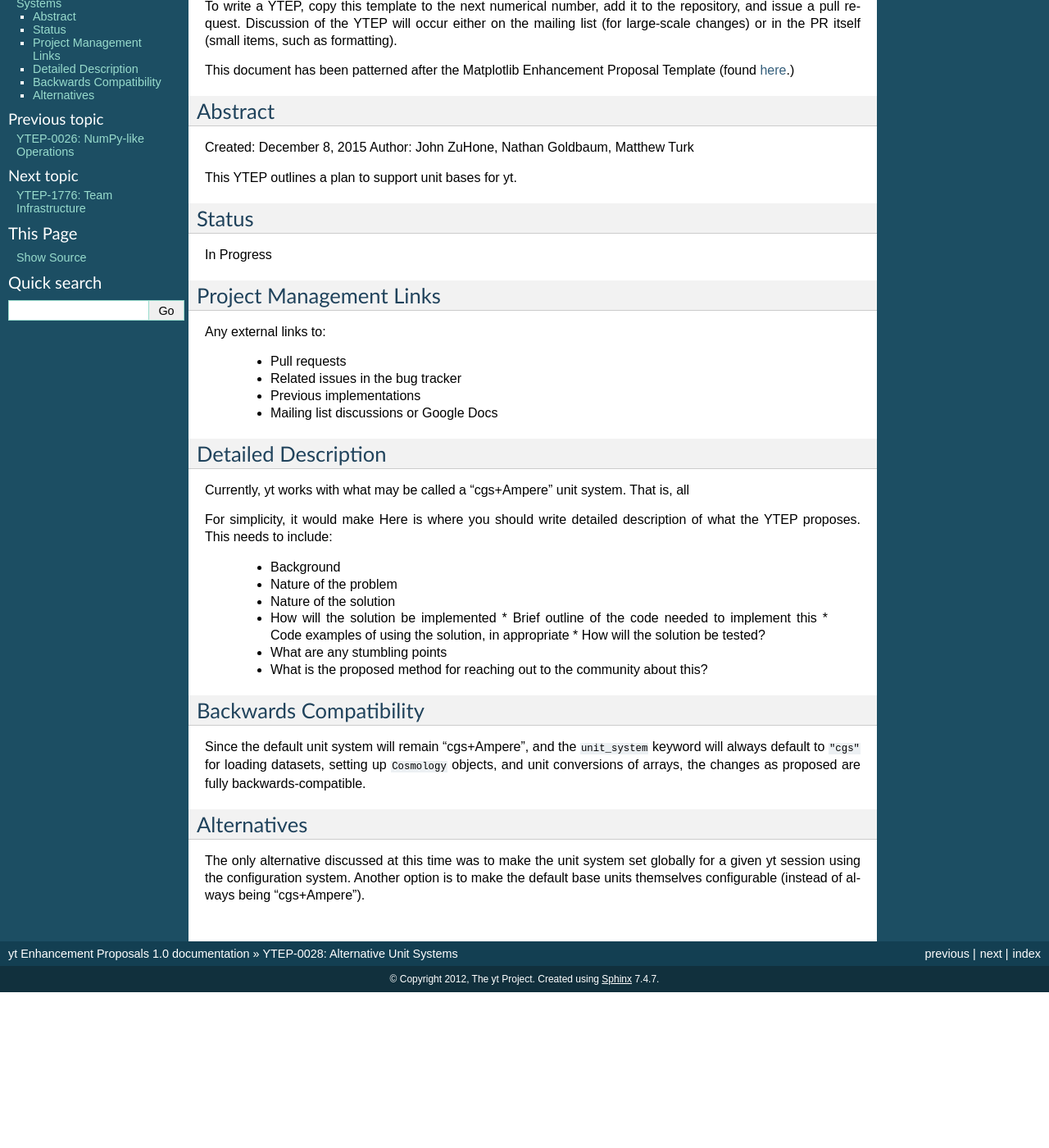
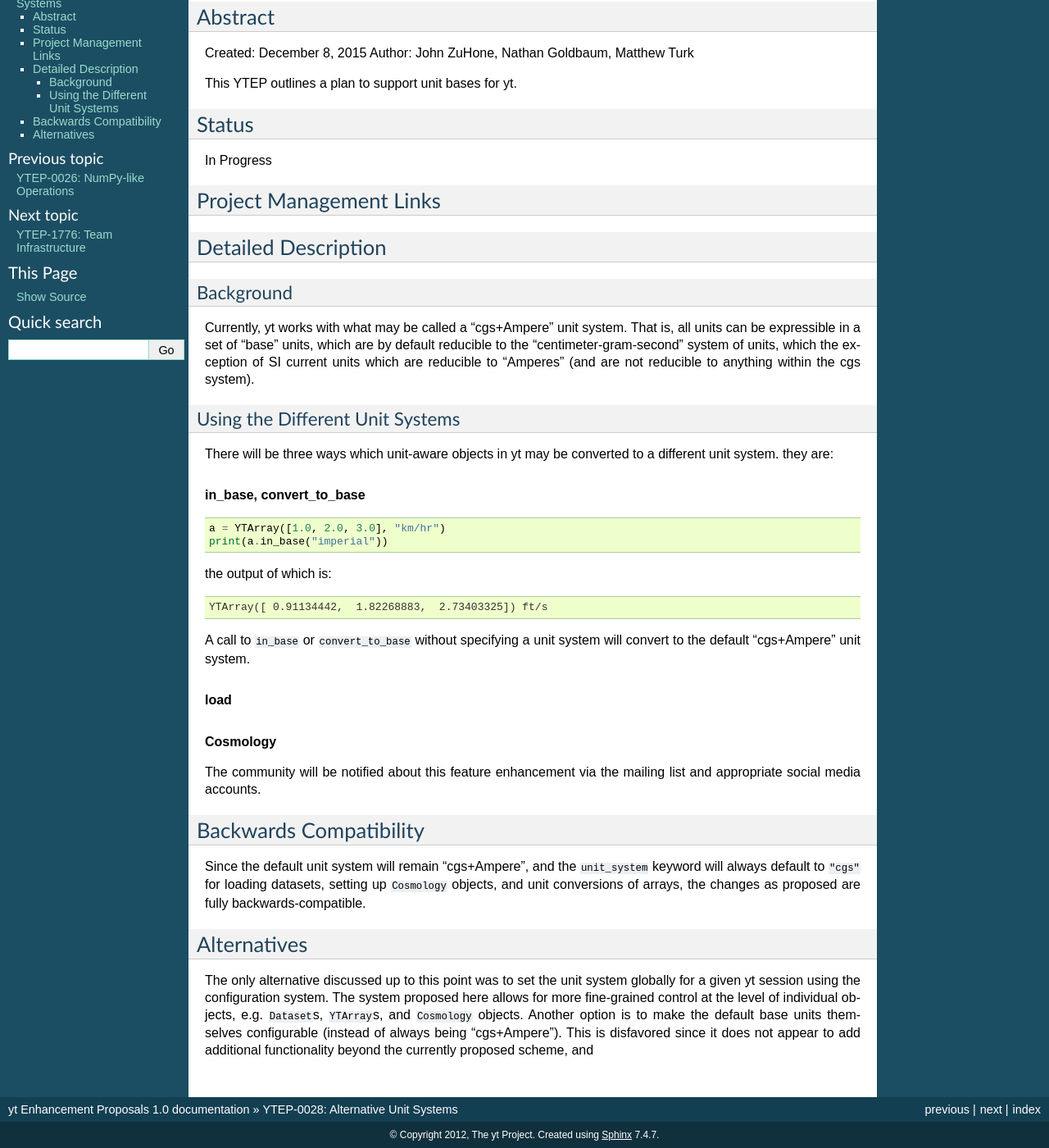
Before and after one commit to yt-project/ytep, a Sphinx documentation site: the page built from source/YTEPs/YTEP-0028.rst, in a window 1280 px wide and 1400 px high, scrolled down 94 px. Shown: the whole window at 82% size. Built offline with Sphinx 7.4.7, drawn with Linux system fonts in a browser that asks for light colours; formulas are drawn with MathJax 3; before the commit the page ends 1304 px from its top, so only the background shows below that.

Commit message:
Some examples

```diff
--- a/source/YTEPs/YTEP-0028.rst
+++ b/source/YTEPs/YTEP-0028.rst
@@ -1,14 +1,5 @@
 YTEP-0028: Alternative Unit Systems
 ===================================
-
-To write a YTEP, copy this template to the next numerical number, add it to the
-repository, and issue a pull request.  Discussion of the YTEP will occur either
-on the mailing list (for large-scale changes) or in the PR itself (small items,
-such as formatting).
-
-This document has been patterned after the Matplotlib Enhancement Proposal
-Template (found `here
-<https://github.com/matplotlib/matplotlib/wiki/MEPTemplate>`_.)
 
 Abstract
 --------
@@ -26,33 +17,48 @@ In Progress
 Project Management Links
 ------------------------
 
-Any external links to:
-
-  * Pull requests
-  * Related issues in the bug tracker
-  * Previous implementations
-  * Mailing list discussions or Google Docs
 
 Detailed Description
 --------------------
 
+Background
+++++++++++
+
 Currently, yt works with what may be called a "cgs+Ampere" unit system. That is,
-all
+all units can be expressible in a set of "base" units, which are by default
+reducible to the "centimeter-gram-second" system of units, which the exception of
+SI current units which are reducible to "Amperes" (and are not reducible to anything
+within the cgs system).
 
 
-For simplicity, it would make
-Here is where you should write detailed description of what the YTEP proposes.
-This needs to include:
+Using the Different Unit Systems
+++++++++++++++++++++++++++++++++
 
-  * Background
-  * Nature of the problem
-  * Nature of the solution
-  * How will the solution be implemented
-    * Brief outline of the code needed to implement this
-    * Code examples of using the solution, in appropriate
-    * How will the solution be tested?
-  * What are any stumbling points
-  * What is the proposed method for reaching out to the community about this?
+There will be three ways which unit-aware objects in yt may be converted to a
+different unit system. they are:
+
+.. rubric:: in_base, convert_to_base
+
+.. code-block:: python
+
+    a = YTArray([1.0, 2.0, 3.0], "km/hr")
+    print(a.in_base("imperial"))
+
+the output of which is:
+
+.. code-block:: pycon
+
+    YTArray([ 0.91134442,  1.82268883,  2.73403325]) ft/s
+
+A call to ``in_base`` or ``convert_to_base`` without specifying a unit system will
+convert to the default "cgs+Ampere" unit system.
+
+.. rubric:: load
+
+.. rubric:: Cosmology
+
+The community will be notified about this feature enhancement via the mailing list
+and appropriate social media accounts.
 
 Backwards Compatibility
 -----------------------
@@ -65,7 +71,10 @@ are fully backwards-compatible.
 Alternatives
 ------------
 
-The only alternative discussed at this time was to make the unit system set
-globally for a given yt session using the configuration system. Another option is
+The only alternative discussed up to this point was to set the unit system
+globally for a given yt session using the configuration system. The system proposed
+here allows for more fine-grained control at the level of individual objects, e.g.
+``Dataset``\s, ``YTArray``\s, and ``Cosmology`` objects. Another option is
 to make the default base units themselves configurable (instead of always being
-"cgs+Ampere").
+"cgs+Ampere"). This is disfavored since it does not appear to add additional
+functionality beyond the currently proposed scheme, and
```
